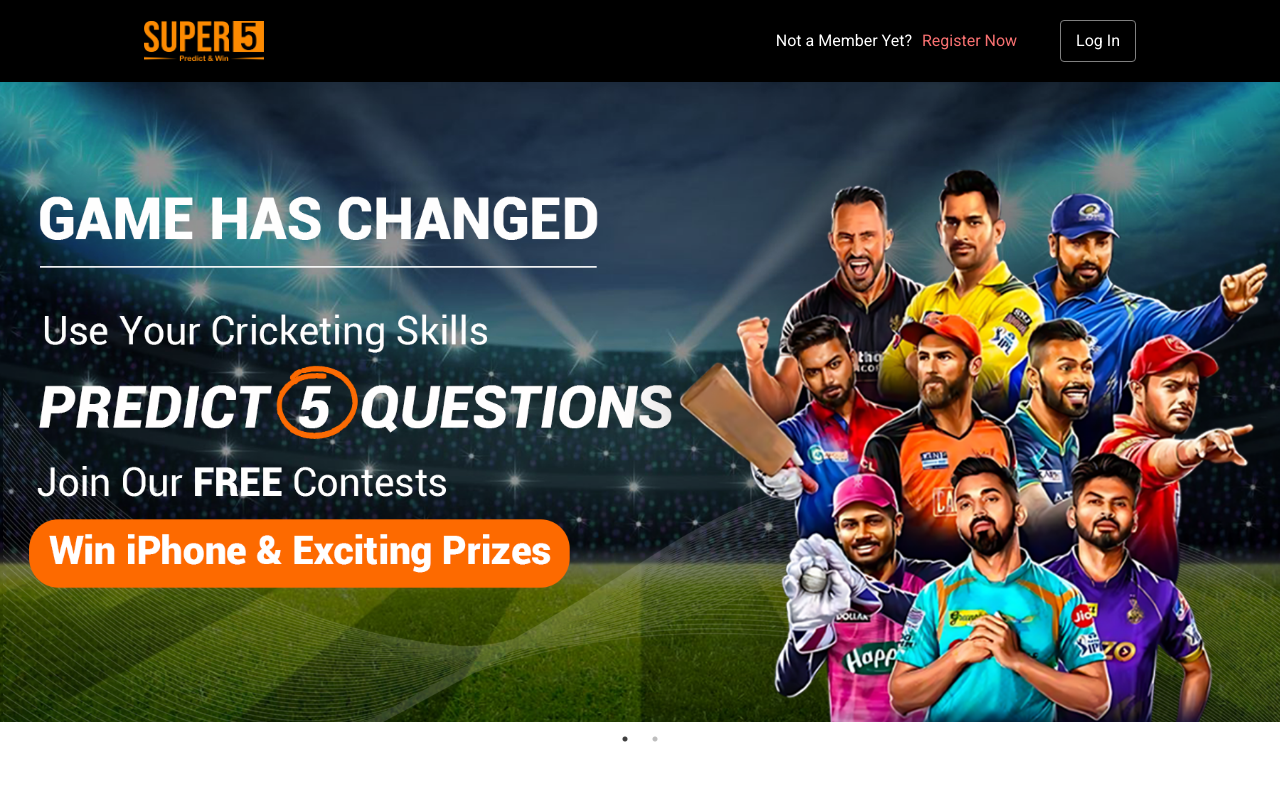
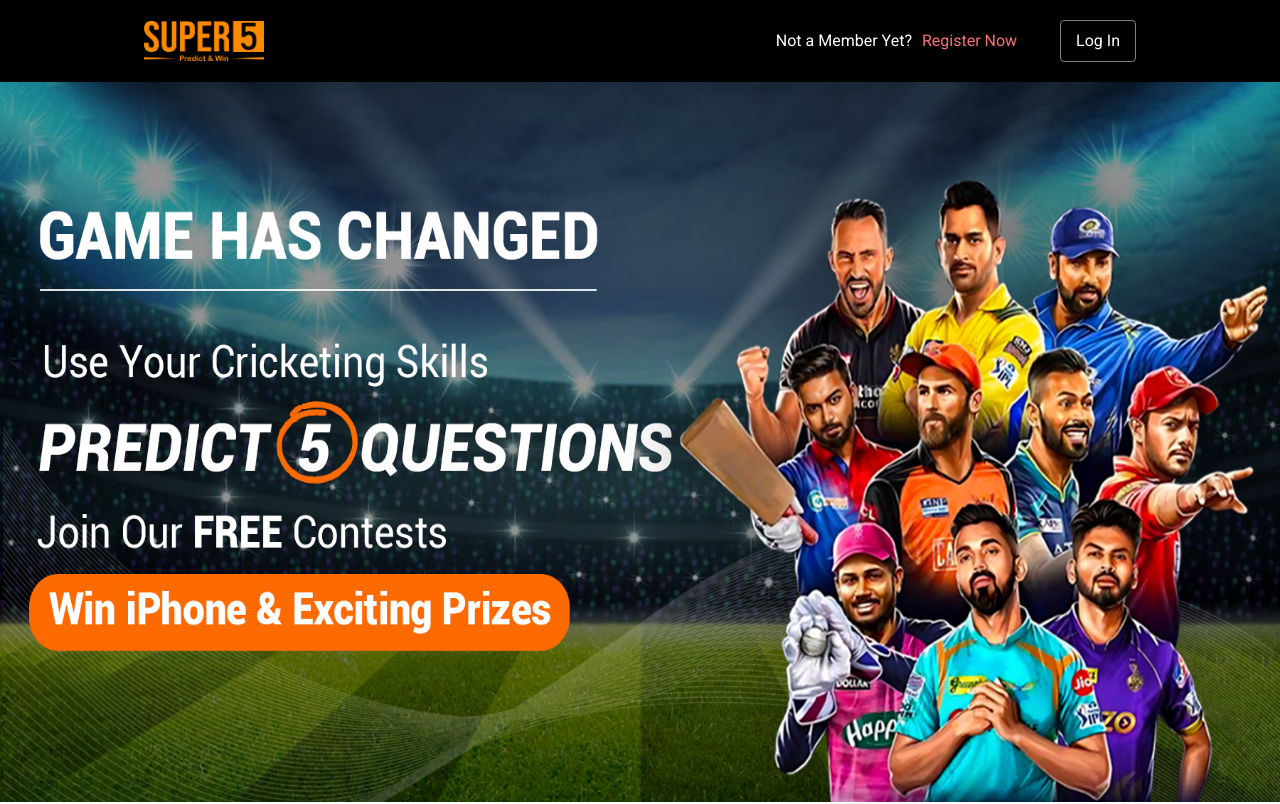
Before and after one commit to GigiBeridzeAxal/LandingPage, a React (Create React App) app: page /landingpage in a window 1280 px wide. Shown: the top 804 px of the page. Built offline with nearby package versions, Linux system fonts and the light colour scheme; no server answers.

Commit message:
Image FIx

```diff
--- a/src/Components/LandingPage/LandingPage.jsx
+++ b/src/Components/LandingPage/LandingPage.jsx
@@ -66,7 +66,6 @@
     const settings = {
 
 
-        dots:true,
         infinite: true,
         speed: 500,
         slidesToShow: 1,
@@ -142,7 +141,7 @@
       if (startx - e.clientX > 0) {
         // Dragging to the left
         SetMouseActivated(false);
-        if (currentslide < 5) {
+        if (currentslide < 4) {
           setcurrentslide((perv => (perv + 1))); // Increment slide index
 
         }
@@ -225,14 +224,15 @@
 
 
     </div>
-    <div className="carousel-container">
+    <div  style={{height:screenheight}} className="carousel-container">
 
-      <div className=''>
+      <div style={{height:screenheight}} className=''>
 
         <Slider  {...settings} dots>
 
-        <img style={{height:screenheight}} src={desktop == true ? "/Desktop.png"  : "/Mobile.png" } className='CarouselImages w-[100%]' />
-        <img style={{height:screenheight}} src={desktop == true ? "/Desktop.png"  : "/Mobile.png" } className='CarouselImages w-[100%]' />
+        <img style={{height:screenheight}}  src={desktop == true ? "/Desktop.png"  : "/Mobile.png" } className='CarouselImages w-[100%]' />
+        <img   src={desktop == true ? "/Desktop.png"  : "/Mobile.png" } className='CarouselImages w-[100%]' style={{height:screenheight}} />
+
         </Slider>
 
 
--- a/src/Components/LandingPage/LandingPageCss.css
+++ b/src/Components/LandingPage/LandingPageCss.css
@@ -15,18 +15,24 @@
 
 
 }
+
+
 .carousel-container{
     max-width: 100%;
     overflow: hidden;
 }
 .CarouselImages{
-    height: auto;
+
+
+
 
     min-width: 100%;
     box-sizing: border-box;
 
     background-repeat: no-repeat;
     background-size: cover;
+    object-fit: fill !important;
+    height: 90vh;
     width: 100%;
 
 
@@ -35,6 +41,7 @@
 
 
 }
+
 .startplaytittle{
     font-size: 24px;
     text-align: center;
@@ -194,9 +201,7 @@
     width: 10px;
     height: 10px;
 }
-.slick-dots{
- position: unset !important;
-}
+
 @media (max-width:600px) {
     .footerframe{
         flex-wrap: wrap;
```
